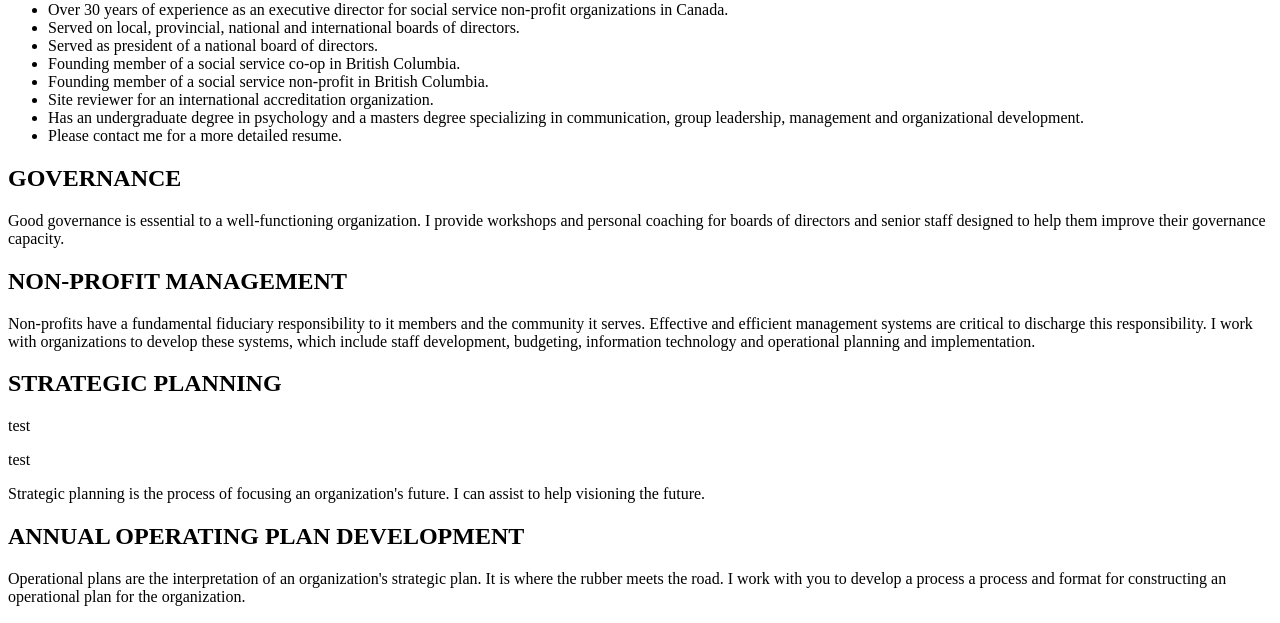
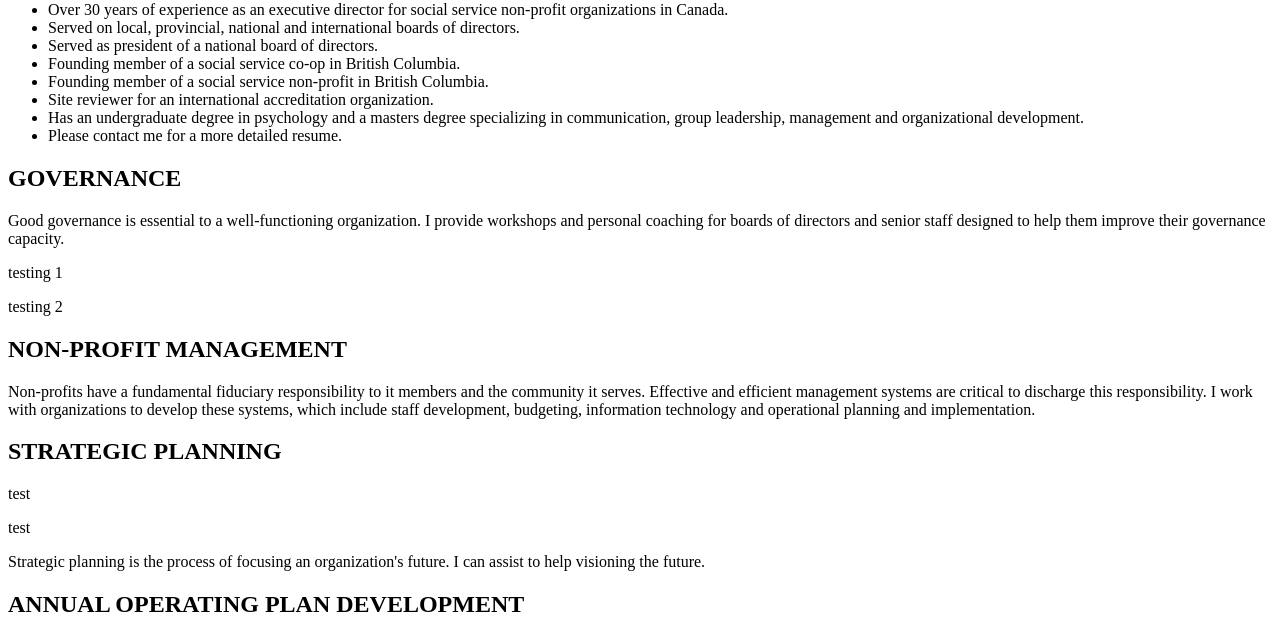
Before and after one commit to ddandeneau/test, a plain HTML site: page services.html in a window 1280 px wide. Shown: the part 105-728 px from the top of the page. Drawn offline with Linux system fonts and the light colour scheme.

Commit message:
Added two "testing" paragraphs.

```diff
--- a/services.html
+++ b/services.html
@@ -31,6 +31,9 @@ Click nbfs://nbhost/SystemFileSystem/Templates/ClientSide/html.html to edit this
                 I provide workshops and personal coaching for boards of
                 directors and senior staff designed to help them improve their
                 governance capacity.</p>
+
+            <p>testing 1</p>
+            <p>testing 2</p>
 
         <h2>NON-PROFIT MANAGEMENT</h2>
             <p>Non-profits have a fundamental fiduciary responsibility to it
```
